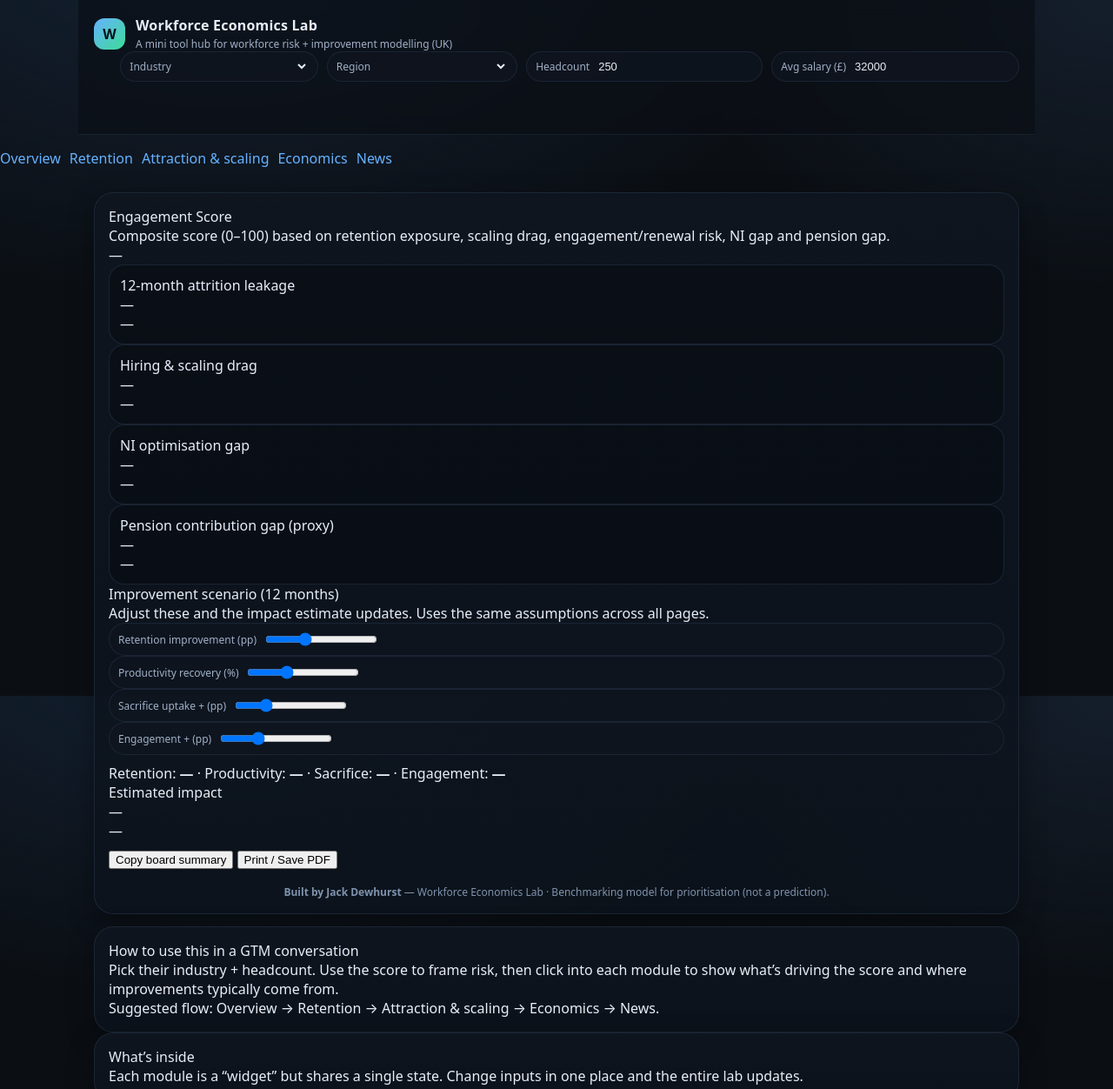
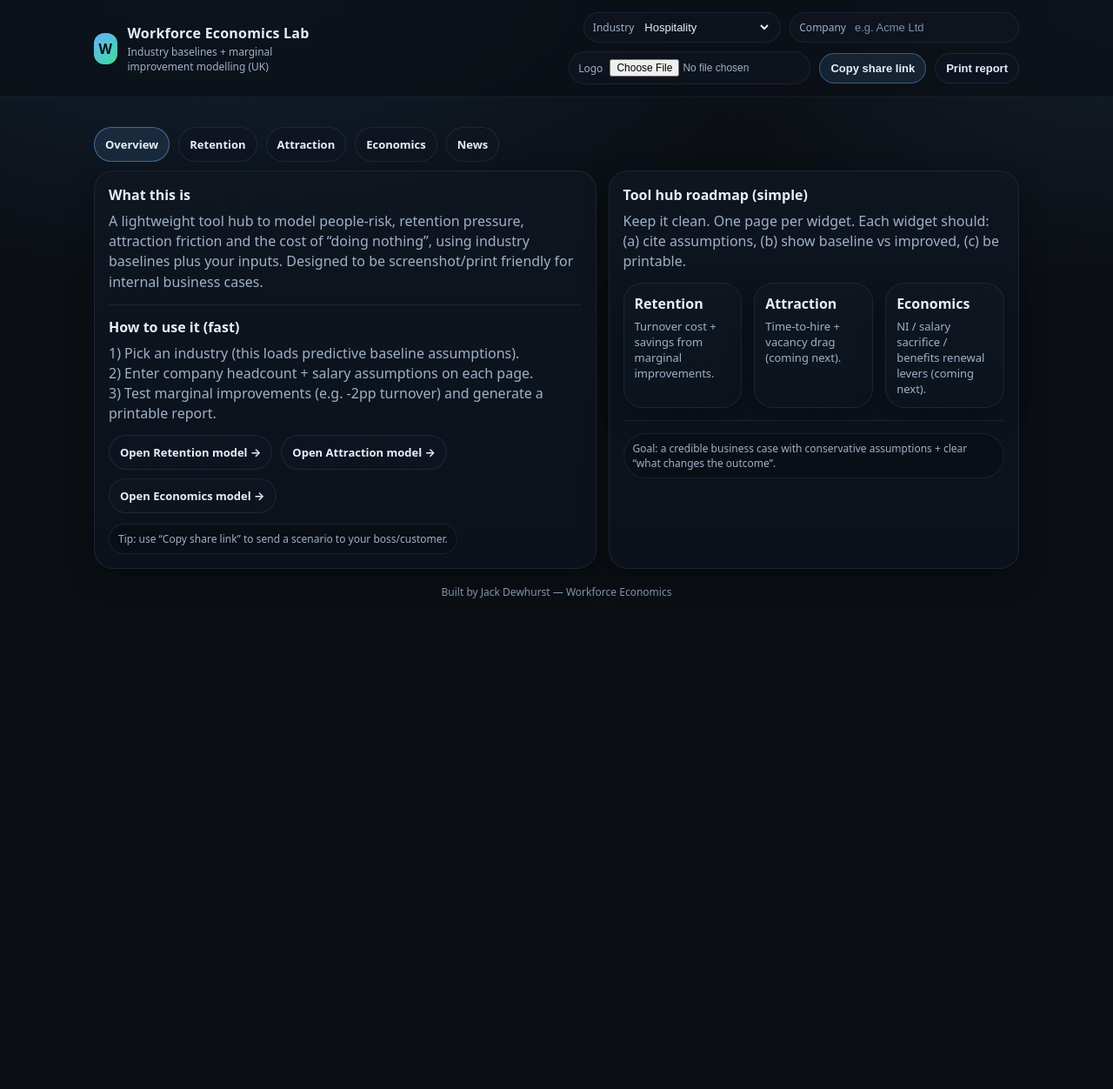
Before and after one commit to jackdewhurst-del/UK-WORKFORCE-ECONOMICS-2, a plain HTML site: page index.html in a window 1280 px wide. Shown: the top 1252 px of the page at 87% size. After the commit the page ends 800 px from the top, so only its background shows below. Drawn offline with Linux system fonts and the light colour scheme.

Commit message:
Refactor index.html structure and content

```diff
--- a/index.html
+++ b/index.html
@@ -1,159 +1,137 @@
-
 <!doctype html>
-<html lang="en">
+<html lang="en-GB">
 <head>
   <meta charset="utf-8" />
-  <meta name="viewport" content="width=device-width, initial-scale=1" />
+  <meta name="viewport" content="width=device-width,initial-scale=1" />
   <title>Workforce Economics Lab</title>
   <link rel="stylesheet" href="./styles.css" />
 </head>
 <body>
-  <header class="wrap header">
+
+  <!-- Sticky header -->
+  <div class="header">
+    <div class="inner">
       <div class="brand">
         <div class="logo">W</div>
         <div>
           <div class="title">Workforce Economics Lab</div>
-        <div class="subtitle">A mini tool hub for workforce risk + improvement modelling (UK)</div>
+          <div class="subtitle">Industry baselines + marginal improvement modelling (UK)</div>
         </div>
       </div>
 
       <div class="top-controls">
         <div class="field">
-        <label>Industry</label>
-        <select id="industry"></select>
-      </div>
-      <div class="field">
-        <label>Region</label>
-        <select id="region"></select>
-      </div>
-      <div class="field">
-        <label>Headcount</label>
-        <input id="headcount" type="number" min="1" value="250" />
-      </div>
-      <div class="field">
-        <label>Avg salary (£)</label>
-        <input id="salary" type="number" min="0" value="32000" />
-      </div>
-    </div>
-  </header>
-
-  <nav class="nav">
-    <a href="./index.html">Overview</a>
-    <a href="./retention.html">Retention</a>
-    <a href="./attraction.html">Attraction & scaling</a>
-    <a href="./economics.html">Economics</a>
-    <a href="./news.html">News</a>
-  </nav>
-
-  <main class="wrap grid">
-    <section class="card">
-      <div class="score-row">
-        <div>
-          <div class="card-title">Engagement Score</div>
-          <div class="tiny muted">Composite score (0–100) based on retention exposure, scaling drag, engagement/renewal risk, NI gap and pension gap.</div>
-        </div>
-        <div class="score-big" id="engagementScore">—</div>
+          <label for="industrySelect">Industry</label>
+          <select id="industrySelect"></select>
         </div>
 
-      <div class="divider"></div>
-
-      <div class="kpi-grid">
-        <div class="kpi">
-          <div class="kpi-label">12-month attrition leakage</div>
-          <div class="kpi-value" id="kpiAttrCost">—</div>
-          <div class="kpi-note" id="kpiAttrNote">—</div>
-        </div>
-        <div class="kpi">
-          <div class="kpi-label">Hiring & scaling drag</div>
-          <div class="kpi-value" id="kpiGrowthDrag">—</div>
-          <div class="kpi-note" id="kpiGrowthNote">—</div>
-        </div>
-        <div class="kpi">
-          <div class="kpi-label">NI optimisation gap</div>
-          <div class="kpi-value" id="kpiNiGap">—</div>
-          <div class="kpi-note" id="kpiNiNote">—</div>
-        </div>
-        <div class="kpi">
-          <div class="kpi-label">Pension contribution gap (proxy)</div>
-          <div class="kpi-value" id="kpiPensionGap">—</div>
-          <div class="kpi-note" id="kpiPensionNote">—</div>
-        </div>
+        <div class="field">
+          <label for="companyName">Company</label>
+          <input id="companyName" type="text" placeholder="e.g. Acme Ltd" />
         </div>
 
-      <div class="divider"></div>
-
-      <div class="card-title">Improvement scenario (12 months)</div>
-      <div class="tiny muted">Adjust these and the impact estimate updates. Uses the same assumptions across all pages.</div>
-
-      <div class="widgets">
-        <div class="widget">
-          <div class="row">
         <div class="field">
-              <label>Retention improvement (pp)</label>
-              <input id="improveRetentionPP" type="range" min="0" max="3" step="0.1" value="1.0" />
-            </div>
-            <div class="field">
-              <label>Productivity recovery (%)</label>
-              <input id="improveProductivityPct" type="range" min="0" max="15" step="1" value="5" />
-            </div>
-            <div class="field">
-              <label>Sacrifice uptake + (pp)</label>
-              <input id="improveSacrificePP" type="range" min="0" max="20" step="1" value="5" />
-            </div>
-            <div class="field">
-              <label>Engagement + (pp)</label>
-              <input id="improveEngagementPP" type="range" min="0" max="25" step="1" value="8" />
-            </div>
+          <label for="companyLogo">Logo</label>
+          <input id="companyLogo" type="file" accept="image/*" />
         </div>
 
-          <div class="tiny muted" style="margin-top:10px;">
-            Retention: <strong id="improveRetentionPPVal">—</strong> ·
-            Productivity: <strong id="improveProductivityPctVal">—</strong> ·
-            Sacrifice: <strong id="improveSacrificePPVal">—</strong> ·
-            Engagement: <strong id="improveEngagementPPVal">—</strong>
-          </div>
-        </div>
-
-        <div class="widget">
-          <div class="score-row">
-            <div>
-              <div class="card-title">Estimated impact</div>
-              <div class="tiny muted" id="totalImpactNote">—</div>
-            </div>
-            <div class="score-big" id="totalImpact">—</div>
-          </div>
-          <div class="btnrow" style="margin-top:10px;">
-            <button id="copySummary">Copy board summary</button>
-            <button id="printView">Print / Save PDF</button>
-            <span class="tiny muted" id="summaryStatus"></span>
+        <button class="btn primary" id="btnShare">Copy share link</button>
+        <button class="btn" id="btnPrint">Print report</button>
       </div>
     </div>
   </div>
 
-      <div class="footer"><strong>Built by Jack Dewhurst</strong> — Workforce Economics Lab · Benchmarking model for prioritisation (not a prediction).</div>
+  <div class="wrap">
+
+    <!-- Printable report header -->
+    <section id="reportHeader" aria-hidden="true">
+      <div class="row">
+        <div class="left">
+          <img id="reportLogo" alt="Company logo" />
+          <div>
+            <div id="reportCompany" style="font-weight:900;font-size:16px;">Company</div>
+            <div class="meta" id="reportMeta">Workforce Economics Lab • UK</div>
+          </div>
+        </div>
+        <div class="badge">
+          Industry: <span id="reportIndustry">Industry</span>
+        </div>
+      </div>
     </section>
 
-    <section class="stack">
+    <!-- Nav -->
+    <nav class="nav">
+      <a class="pill active" href="./index.html">Overview</a>
+      <a class="pill" href="./retention.html">Retention</a>
+      <a class="pill" href="./attraction.html">Attraction</a>
+      <a class="pill" href="./economics.html">Economics</a>
+      <a class="pill" href="./news.html">News</a>
+    </nav>
+
+    <div class="grid cols2">
       <section class="card">
-        <div class="card-title">How to use this in a GTM conversation</div>
-        <div class="tiny muted">
-          Pick their industry + headcount. Use the score to frame risk, then click into each module to show
-          what’s driving the score and where improvements typically come from.
+        <h2>What this is</h2>
+        <p>
+          A lightweight tool hub to model people-risk, retention pressure, attraction friction and the cost of “doing nothing”,
+          using industry baselines plus your inputs. Designed to be screenshot/print friendly for internal business cases.
+        </p>
+
+        <hr class="sep" />
+
+        <h2>How to use it (fast)</h2>
+        <p>
+          1) Pick an industry (this loads predictive baseline assumptions).<br/>
+          2) Enter company headcount + salary assumptions on each page.<br/>
+          3) Test marginal improvements (e.g. -2pp turnover) and generate a printable report.
+        </p>
+
+        <div style="margin-top:12px;display:flex;gap:10px;flex-wrap:wrap;">
+          <a class="pill" href="./retention.html">Open Retention model →</a>
+          <a class="pill" href="./attraction.html">Open Attraction model →</a>
+          <a class="pill" href="./economics.html">Open Economics model →</a>
         </div>
-        <div class="divider"></div>
-        <div class="tiny muted">
-          Suggested flow: Overview → Retention → Attraction & scaling → Economics → News.
+
+        <div style="margin-top:12px;" class="badge">
+          Tip: use “Copy share link” to send a scenario to your boss/customer.
         </div>
       </section>
 
       <section class="card">
-        <div class="card-title">What’s inside</div>
-        <div class="tiny muted">
-          Each module is a “widget” but shares a single state. Change inputs in one place and the entire lab updates.
+        <h2>Tool hub roadmap (simple)</h2>
+        <p>
+          Keep it clean. One page per widget. Each widget should:
+          (a) cite assumptions,
+          (b) show baseline vs improved,
+          (c) be printable.
+        </p>
+
+        <div class="grid cols3" style="margin-top:12px;">
+          <div class="card" style="padding:12px;">
+            <div style="font-weight:900;margin-bottom:6px;">Retention</div>
+            <div style="color:var(--muted);font-size:13px;">Turnover cost + savings from marginal improvements.</div>
+          </div>
+          <div class="card" style="padding:12px;">
+            <div style="font-weight:900;margin-bottom:6px;">Attraction</div>
+            <div style="color:var(--muted);font-size:13px;">Time-to-hire + vacancy drag (coming next).</div>
+          </div>
+          <div class="card" style="padding:12px;">
+            <div style="font-weight:900;margin-bottom:6px;">Economics</div>
+            <div style="color:var(--muted);font-size:13px;">NI / salary sacrifice / benefits renewal levers (coming next).</div>
+          </div>
+        </div>
+
+        <hr class="sep" />
+
+        <div class="badge">
+          Goal: a credible business case with conservative assumptions + clear “what changes the outcome”.
         </div>
       </section>
-    </section>
-  </main>
+    </div>
+
+    <div class="footer">
+      Built by Jack Dewhurst — Workforce Economics
+    </div>
+  </div>
 
   <script src="./app.js"></script>
 </body>
```
Lines whose indentation alone changed are shown as unchanged.
